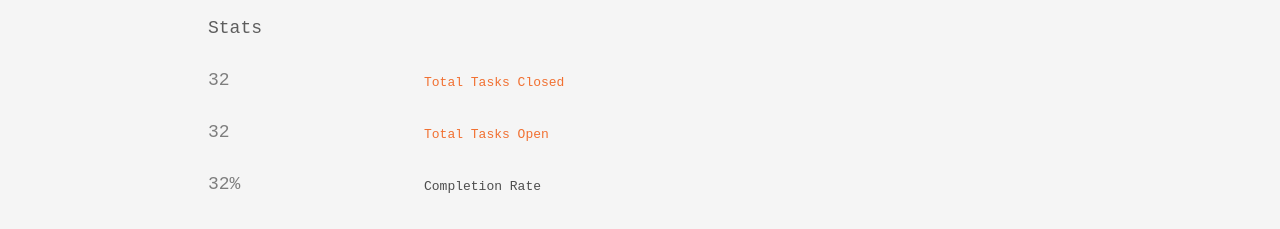
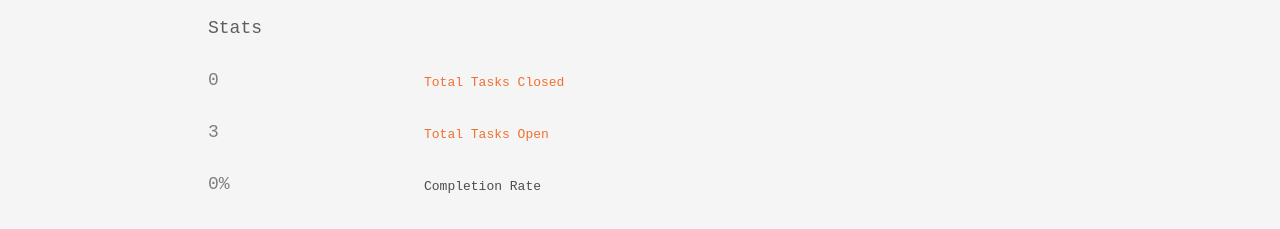
Before and after one commit to oloomoses/my_tasks, a React (Create React App) app: page / in a window 1280 px wide. Shown: the part 363-592 px from the top of the page. Built offline with nearby package versions, Linux system fonts and the light colour scheme.

Commit message:
Add stats values

```diff
--- a/src/App.js
+++ b/src/App.js
@@ -9,13 +9,13 @@ import NotFound from './components/NotFound';
 
 const DATA = [
   {
-    id: 1, name: 'Task name 1', description: 'task name 1 description', avatar: '', complete: false, completedTime: '',
+    id: '1', name: 'Task name 1', description: 'task name 1 description', avatar: '', complete: false, completedTime: '',
   },
   {
-    id: 2, name: 'Task name 2', description: 'task name 2 description', avatar: '', complete: false, completedTime: '',
+    id: '2', name: 'Task name 2', description: 'task name 2 description', avatar: '', complete: false, completedTime: '',
   },
   {
-    id: 3, name: 'Task name 3', description: 'task name 3 description', avatar: '', complete: false, completedTime: '',
+    id: '3', name: 'Task name 3', description: 'task name 3 description', avatar: '', complete: false, completedTime: '',
   },
 ];
 
--- a/src/components/Stats.js
+++ b/src/components/Stats.js
@@ -1,21 +1,25 @@
 import React from 'react';
+import { PropTypes } from 'prop-types';
 
-const Stats = () => (
+const Stats = ({ openTasks, closedTasks }) => (
   <>
     <div className="stats-title">Stats</div>
     <ul className="stats">
       <li className="stat stack-small">
-        <div className="stat-value">32</div>
+        <div className="stat-value">{closedTasks}</div>
         <div className="stat-description">Total Tasks Closed</div>
       </li>
 
       <li className="stat stack-small">
-        <div className="stat-value">32</div>
+        <div className="stat-value">{openTasks}</div>
         <div className="stat-description">Total Tasks Open</div>
       </li>
 
       <li className="stat stack-small">
-        <div className="stat-value">32%</div>
+        <div className="stat-value">
+          {Math.floor((closedTasks / (closedTasks + openTasks)) * 100)}
+          %
+        </div>
         <div className="percentage-description">Completion Rate</div>
       </li>
     </ul>
@@ -23,4 +27,9 @@ const Stats = () => (
   </>
 );
 
+Stats.propTypes = {
+  openTasks: PropTypes.number.isRequired,
+  closedTasks: PropTypes.number.isRequired,
+};
+
 export default Stats;
--- a/src/components/TaskList.js
+++ b/src/components/TaskList.js
@@ -1,9 +1,10 @@
-/* eslint-disable react/forbid-prop-types */
 import React from 'react';
-import propTypes from 'prop-types';
+import PropTypes from 'prop-types';
 import Stats from './Stats';
 
 const TaskList = ({ tasks, updateTask }) => {
+  const openTasks = tasks.filter((task) => (task.complete === false)).length;
+  const closedTasks = tasks.filter((task) => (task.complete === true)).length;
   const toggleTaskComplete = (id) => {
     const updatedTask = tasks.map((task) => {
       if (id === task.id) {
@@ -18,7 +19,7 @@ const TaskList = ({ tasks, updateTask }) => {
 
     updateTask(updatedTask);
   };
-
+  // console.log(openTasks.length);
   return (
     <>
       <ul className="task-list">
@@ -60,14 +61,22 @@ const TaskList = ({ tasks, updateTask }) => {
 
       </ul>
       <hr />
-      <Stats />
+      <Stats openTasks={openTasks} closedTasks={closedTasks} />
     </>
   );
 };
 
 TaskList.propTypes = {
-  tasks: propTypes.array.isRequired,
-  updateTask: propTypes.func.isRequired,
+  tasks: PropTypes.arrayOf(PropTypes.shape({
+    id: PropTypes.string.isRequired,
+    name: PropTypes.string.isRequired,
+    description: PropTypes.string.isRequired,
+    avatar: PropTypes.string.isRequired,
+    complete: PropTypes.bool.isRequired,
+    completedTime: PropTypes.string.isRequired,
+
+  })).isRequired,
+  updateTask: PropTypes.func.isRequired,
 };
 
 export default TaskList;
```
